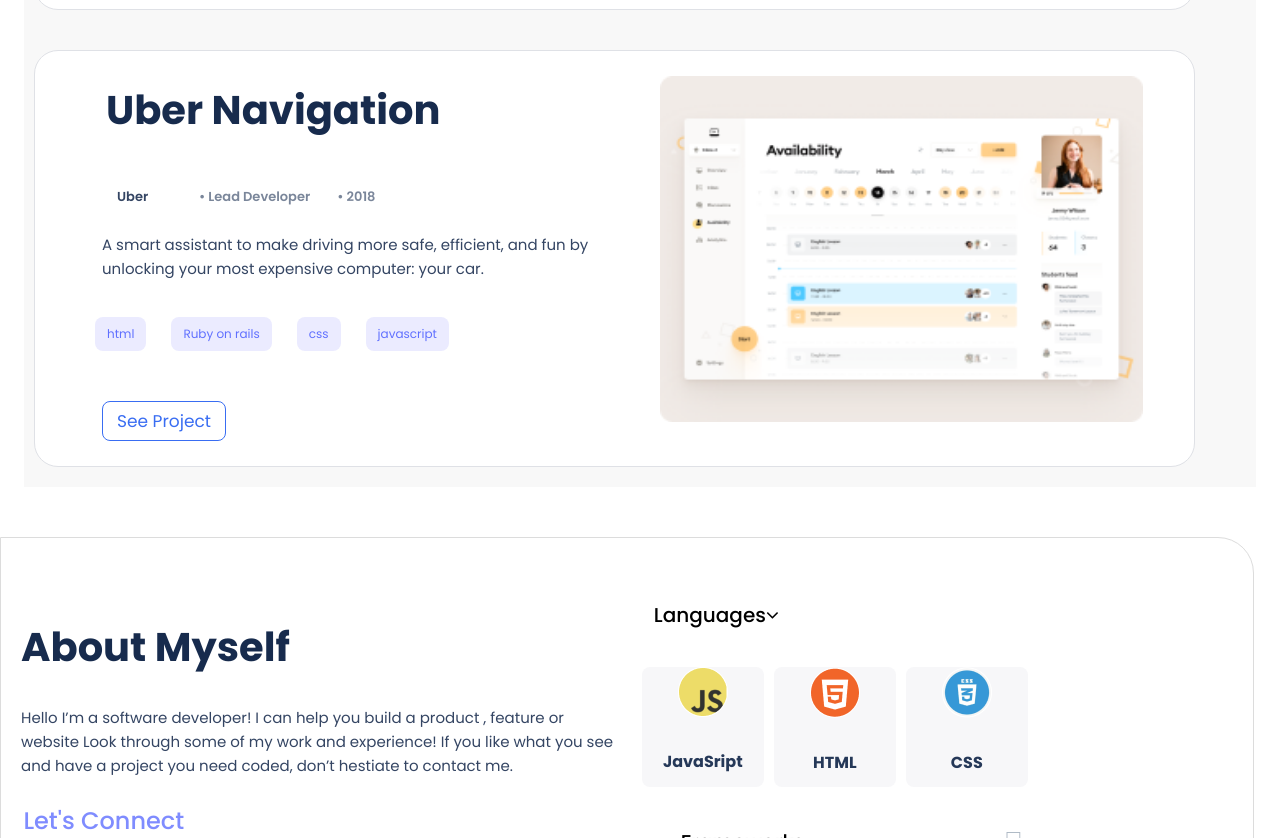
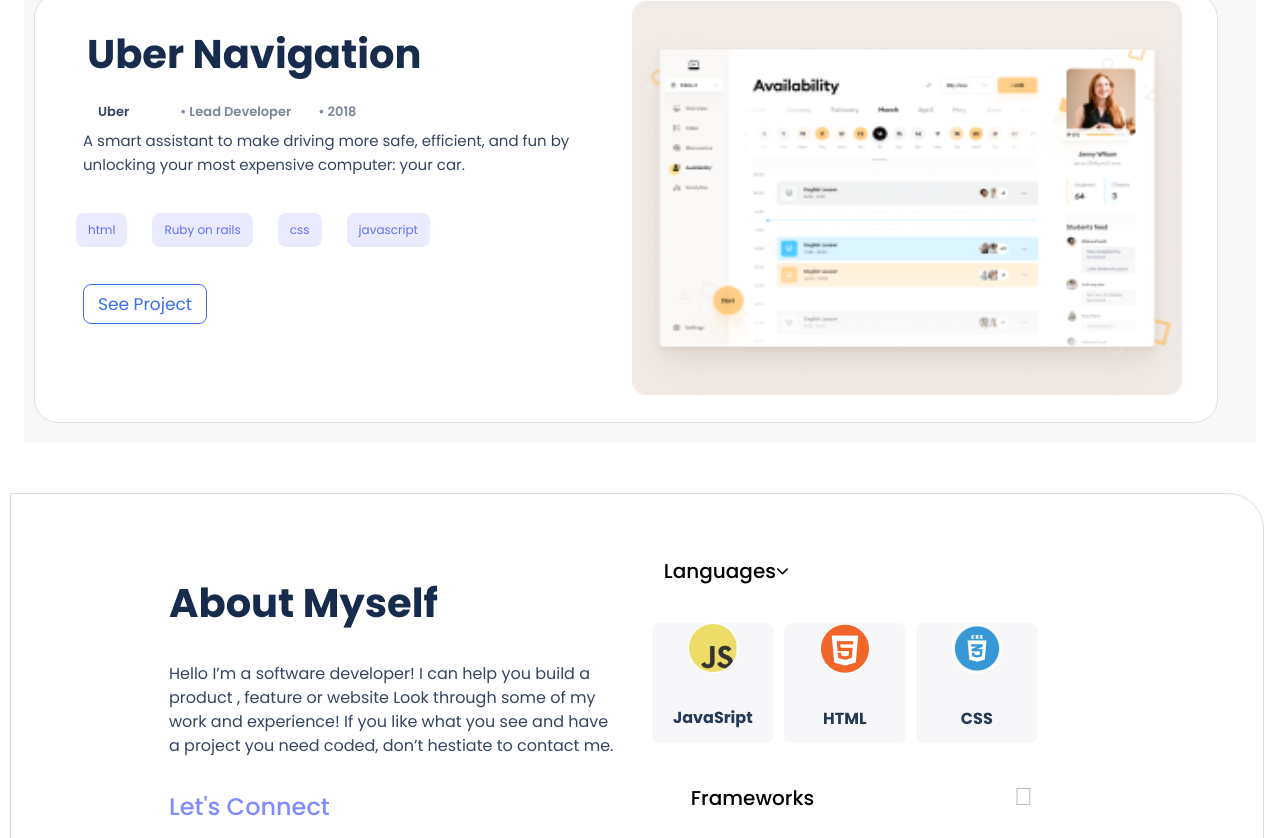
Before and after one commit to mumbereh/First-portfolio, a website: page index.html in a window 1280 px wide. Shown: the part 2230-3068 px from the top of the page. Drawn offline with Linux system fonts and the light colour scheme.

Commit message:
Modified index.html & style.css files

```diff
--- a/index.html
+++ b/index.html
@@ -51,9 +51,8 @@
         <section class="container">
             <div class="card">
                 <div>
-                <img class="first-image"src="/images/1.png" alt="">
-                <img class="desktop-1" src="/images/desktpo-1.png" alt="">
-            </div>
+                    <img  src="images/desktpo-1.png" alt="">
+                </div>
             <div>
                 <h2 class="title">Tonic</h2>
 
@@ -157,7 +156,7 @@
                 <button class="card-btn">See Project</button>
             </div>
             <div>
-                <img class="desktop-1" src="/images/2.png" alt="">
+                <img src="/images/2.png" alt="">
             </div>
         </div>
             </section>
--- a/style.css
+++ b/style.css
@@ -625,7 +625,7 @@
     background: #fff;
     border: 1px solid #dfe1e6;
     border-radius: 24px;
-    width: 90%;
+    padding: 6px;
   }
 
   .card img {
@@ -636,7 +636,7 @@
   }
 
   .title {
-    width: 496px;
+    width: 367px;
     height: 46px;
     font-family: 'Poppins', sans-serif;
     font-style: normal;
@@ -644,19 +644,26 @@
     font-size: 40px;
     line-height: 52px;
     margin-left: 46px;
-    margin-top: 8px;
+    margin-top: 27px;
     margin-right: 46px;
+    margin-bottom: 21px;
   }
 
   .field {
     width: 297px;
-    height: 40px;
+    height: 33px;
     display: flex;
     flex-direction: row;
     align-items: center;
     padding: 0;
     gap: 12px;
     margin-left: 42px;
+  }
+  .trainnin{
+    padding: -43px;
+  margin-top: 19px;
+  padding: -8px;
+  margin-left: -17px;
   }
 
   .about-myself {
@@ -668,6 +675,10 @@
     height: 846px;
     top: 5125px;
     background: #6070ff;
+    background-image: url("images/contact-bg.png");
+    background-position: cover;
+    background-repeat: no-repeat;
+    background-size: 100% 100%;
   }
 
   .social-media ul {
@@ -676,6 +687,7 @@
 
   .card-btn {
     margin-left: 42px;
+    margin-top: -55px;
   }
 
   .part1 ul {
@@ -694,7 +706,8 @@
     font-size: 15px;
     font-weight: 400;
     line-height: 24px;
-    top: 94px;
+    margin-top: -15px;
+
   }
 
   .first-image {
@@ -721,7 +734,7 @@
   }
 
   .about-myself .social-media ul {
-    margin-left: -241px;
+    margin-left: -107px;
   }
 
   .form-body {
@@ -777,7 +790,6 @@
   li .for-web p {
     padding-top: 0;
   }
-}
 
 .form textarea {
   height: 170px;
@@ -789,10 +801,7 @@
   margin-top: 18px;
   font-family: 'Poppins', sans-serif;
   font-style: normal;
-}
 
-.form p {
-  width: 400px;
 }
 
 .form .form-header {
@@ -823,3 +832,29 @@
   background-color: #6070ff;
   color: #fff;
 }
+.about-para{
+width: 447px;
+height: 102px;
+font-family: 'Poppins', sans-serif;
+font-size: 16px;
+font-weight: 400;
+line-height: 24px;
+letter-spacing: 0em;
+text-align: left;
+margin-left: 148px;
+
+}
+.myself{
+ margin-left: 148px;
+}
+.about-sub-head{
+  margin-left: 148px;
+}
+.resume-btn {
+  margin-left: 130px;
+}
+.about-myself{
+  height: 668px;
+  margin-left: 10px;
+}
+}
```
Also changed, not shown: images/contact-bg.png (added).
